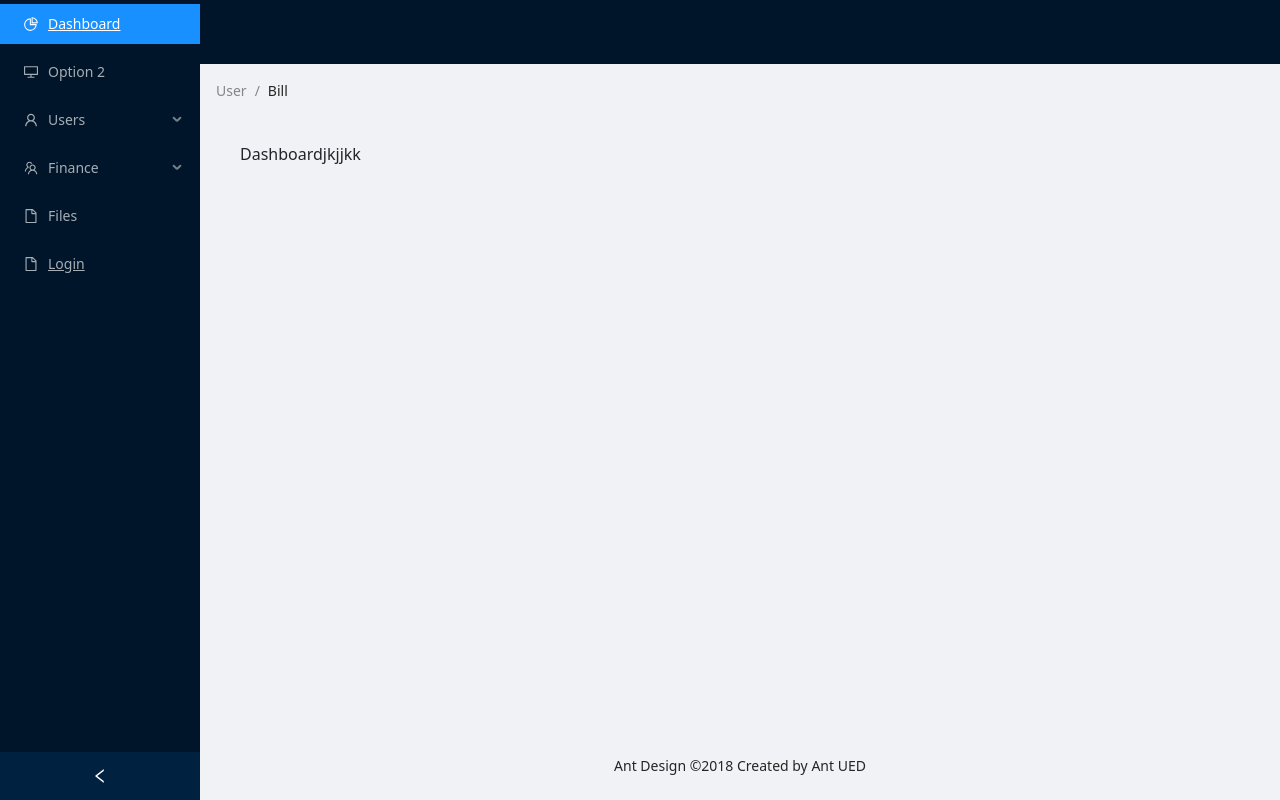
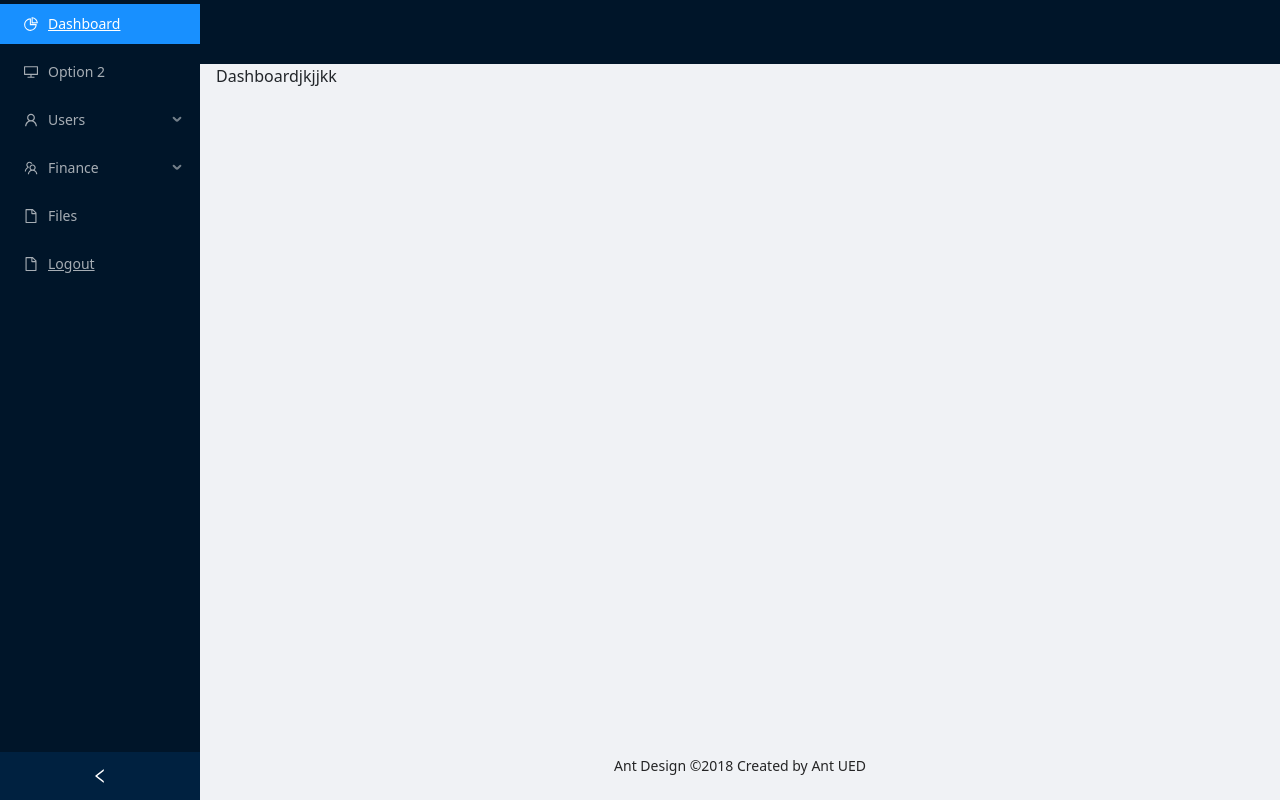
Before and after one commit to mwinamijr/react-scms, a React (Create React App) app: page / in a window 1280 px wide. Built offline with nearby package versions, Linux system fonts and the light colour scheme.

Commit message:
modified the general layout

```diff
--- a/src/containers/Layout.js
+++ b/src/containers/Layout.js
@@ -1,6 +1,6 @@
 import React from 'react';
 import { Link } from 'react-router-dom';
-import { Layout, Menu, Breadcrumb } from 'antd';
+import { Layout, Menu } from 'antd';
 import {
   DesktopOutlined,
   PieChartOutlined,
@@ -30,7 +30,7 @@ class DashboardLayout extends React.Component {
           <div className="logo" />
           <Menu theme="dark" defaultSelectedKeys={['1']} mode="inline">
             <Menu.Item key="1" icon={<PieChartOutlined />}>
-              <Link to="/">Dashboard</Link>
+              <Link to="/dashboard">Dashboard</Link>
             </Menu.Item>
             <Menu.Item key="2" icon={<DesktopOutlined />}>
               Option 2
@@ -41,25 +41,22 @@ class DashboardLayout extends React.Component {
               <Menu.Item key="5">Alex</Menu.Item>
             </SubMenu>
             <SubMenu key="sub2" icon={<TeamOutlined />} title="Finance">
-              <Menu.Item key="6">Receipts</Menu.Item>
-              <Menu.Item key="8">Payments</Menu.Item>
+              <Menu.Item key="6"><Link to="/receipts">Receipts</Link></Menu.Item>
+              <Menu.Item key="8"><Link to="/payments">Payments</Link></Menu.Item>
+              <Menu.Item key="11"><Link to="/reports">Reports</Link></Menu.Item>
             </SubMenu>
             <Menu.Item key="9" icon={<FileOutlined />}>
               Files
             </Menu.Item>
             <Menu.Item key="10" icon={<FileOutlined />}>
-              <Link to="/login">Login</Link>
+              <Link to="/logout">Logout</Link>
             </Menu.Item>
           </Menu>
         </Sider>
         <Layout className="site-layout">
           <Header className="site-layout-background" style={{ padding: 0 }} />
           <Content style={{ margin: '0 16px' }}>
-            <Breadcrumb style={{ margin: '16px 0' }}>
-              <Breadcrumb.Item>User</Breadcrumb.Item>
-              <Breadcrumb.Item>Bill</Breadcrumb.Item>
-            </Breadcrumb>
-            <div className="site-layout-background" style={{ padding: 24, minHeight: 360 }}>
+            <div className="site-layout-background" style={{ padding: 0, minHeight: 360 }}>
             { this.props.children }
             </div>
           </Content>
```
